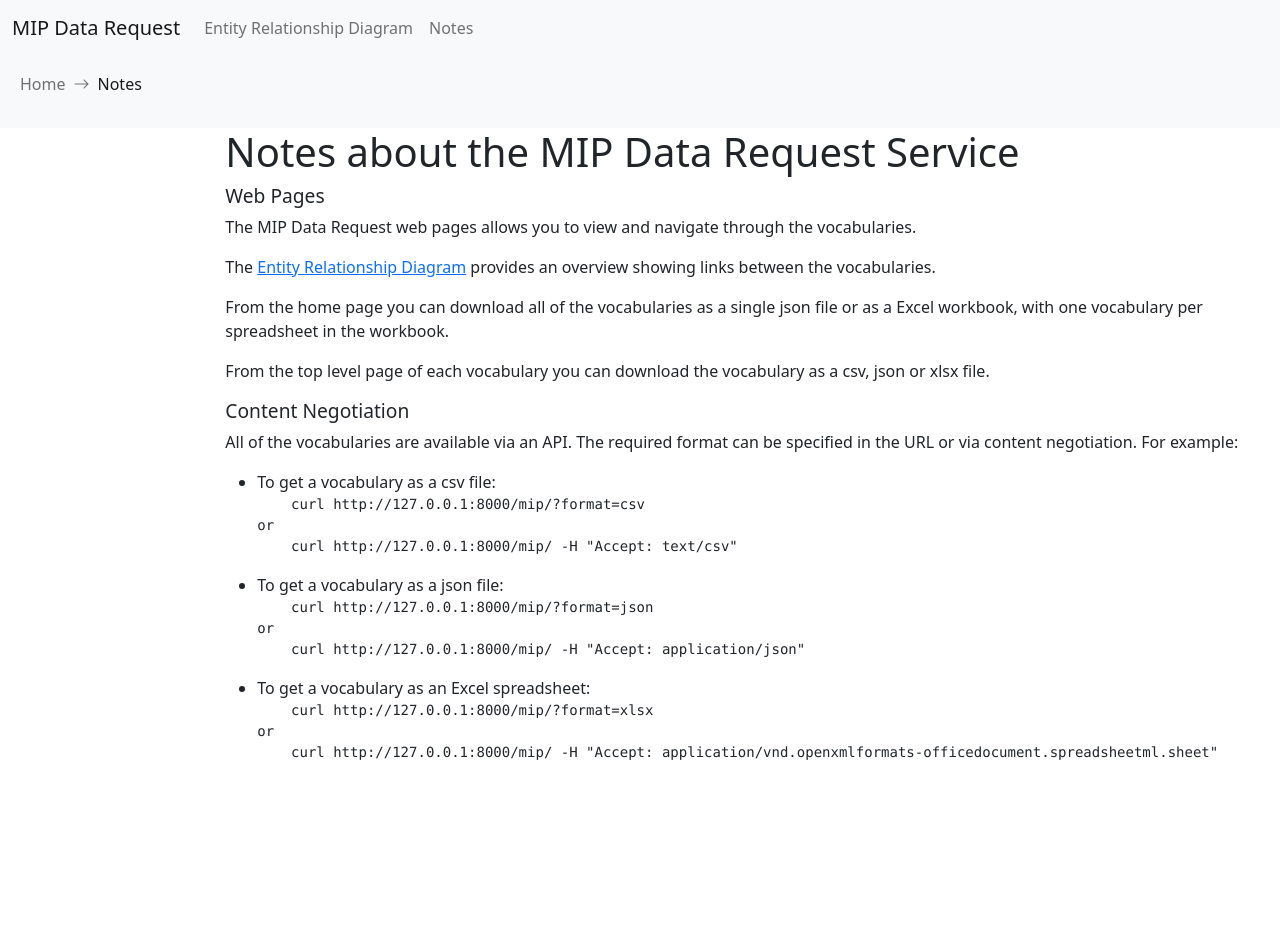
After one commit to cedadev/mip-dr-app, a Django app: template templates/mip_dr_app_api/notes.html in a window 1280 px wide. The commit adds this page. Run offline with Django 4.2, Linux system fonts and the light colour scheme; the template is opened without the code that fills it, so the values that code supplies are empty; parts of the project's set-up code (start-up, migrations or seed data) failed here and were passed over.

Commit message:
Add notes page

```diff
--- a/templates/mip_dr_app_api/base.html
+++ b/templates/mip_dr_app_api/base.html
@@ -35,7 +35,10 @@
                 <li class="nav-item">
                     <a class="nav-link" href="{% static 'mip_dr_app_api/erd.png' %}">Entity Relationship Diagram</a>
                 </li>
-            </ul>
+                 <li class="nav-item">
+                    <a class="nav-link" href="{% url 'notes'  %}">Notes</a>
+                </li>
+           </ul>
         </div>
     </nav>
 
--- /dev/null
+++ b/templates/mip_dr_app_api/notes.html
@@ -0,0 +1,65 @@
+{% extends "mip_dr_app_api/base.html" %}
+
+{% block title %}Notes about th MIP Data Request Service{% endblock %}
+
+{% block nav %}
+<nav class="navbar navbar-expand-lg bg-light">
+    <div class="container-fluid">
+        <button class="navbar-toggler" type="button"
+            data-bs-toggle="collapse"
+            data-bs-target="#navbarNotes"
+            aria-controls="navbarNotes" aria-expanded="false"
+            aria-label="Toggle navigation">
+            <span class="navbar-toggler-icon"></span>
+        </button>
+        <div class="collapse navbar-collapse"
+            id="navbarNotes">
+            <ul class="navbar-nav me-auto mb-2 mb-lg-0">
+                <li class="nav-item">
+                    <a class="nav-link" aria-current="home page" href="/">Home</a>
+                </li>
+                <li class="navbar-text"><i class="bi bi-arrow-right" aria-hidden="true"></i></li>
+                <li class="nav-item">
+                    <p class="nav-link active">Notes</p>
+                </li>
+            </ul>
+        </div>
+    </div>
+</nav>
+{% endblock %}
+
+{% block content %}
+{% load static %}
+<div class="row row-height">
+    <div class="col-2"></div>
+    <div class="col-10">
+        <h1>Notes about the MIP Data Request Service</h1>
+        <h2>Web Pages</h2>
+        <p>The MIP Data Request web pages allows you to view and navigate through the vocabularies.</p>
+        <p>The <a href="{% static 'mip_dr_app_api/erd.png' %}">Entity Relationship Diagram</a> provides
+        an overview showing links between the vocabularies.
+        </p>
+        <p>From the home page you can download all of the vocabularies as a single json file or as a Excel
+        workbook, with one vocabulary per spreadsheet in the workbook.</p>
+        <p>From the top level page of each vocabulary you can download the vocabulary as a csv, json or xlsx file.</p>
+
+        <h2>Content Negotiation</h2>
+        <p>All of the vocabularies are available via an API. The required format can be specified in the
+        URL or via content negotiation. For example:</p>
+        <ul>
+            <li>To get a vocabulary as a csv file:
+            <pre>    <code>curl http://127.0.0.1:8000/mip/?format=csv</code>
+or
+    <code>curl http://127.0.0.1:8000/mip/ -H "Accept: text/csv"</code></pre></li>
+            <li>To get a vocabulary as a json file:
+            <pre>    <code>curl http://127.0.0.1:8000/mip/?format=json</code>
+or
+    <code>curl http://127.0.0.1:8000/mip/ -H "Accept: application/json"</code></pre></li>
+            <li>To get a vocabulary as an Excel spreadsheet:
+            <pre>    <code>curl http://127.0.0.1:8000/mip/?format=xlsx</code>
+or
+    <code>curl http://127.0.0.1:8000/mip/ -H "Accept: application/vnd.openxmlformats-officedocument.spreadsheetml.sheet"</code></pre></li>
+        </ul>
+    </div>
+</div>
+{% endblock %}
```
Also changed, not shown: scripts/generate_views_and_templates.py (+14 -1 lines).
